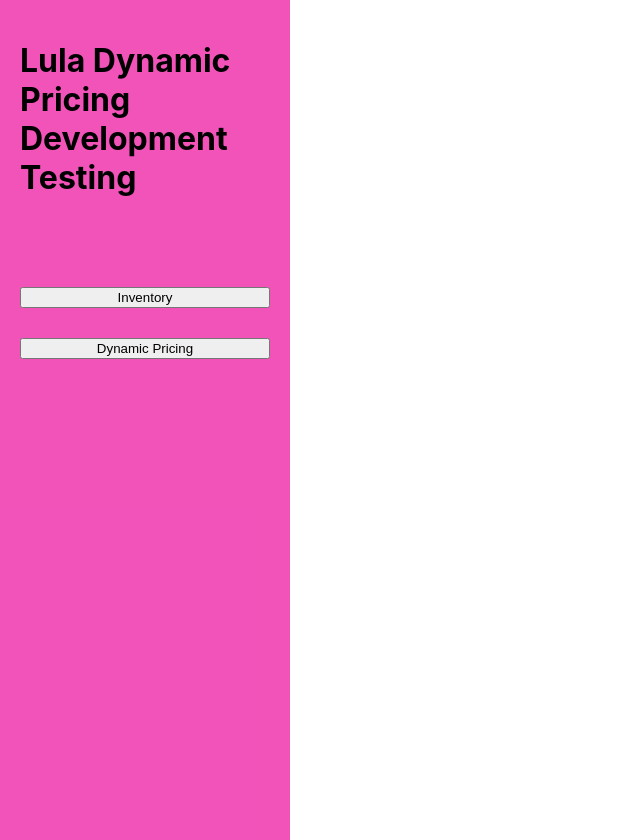
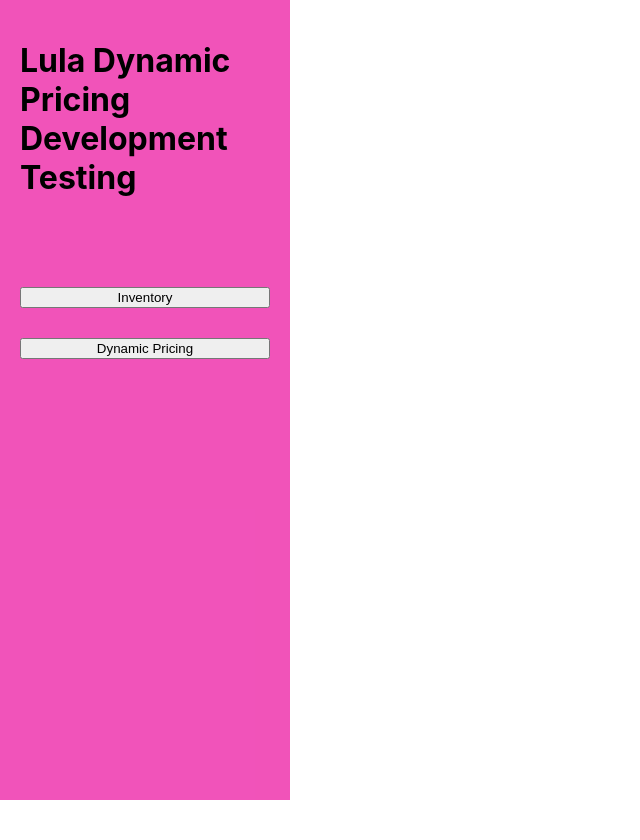
Before and after one commit to Asadali242/Dynamic-Pricing-System, a React (Create React App) app in the folder client/: page / in a window 1280 px wide. Shown: the whole page, without its empty margins (0-640 px from the left). After the commit the page ends 800 px from the top, so only its background shows below. Built offline with nearby package versions, Linux system fonts and the light colour scheme.

Commit message:
Margin
Changed the margin size

```diff
--- a/client/src/App.css
+++ b/client/src/App.css
@@ -4,7 +4,7 @@
 
 .sidebar {
   width: 250px;
-  height: 100vh;
+  height: 95vh;
   background-color: #eb0a9cb3;
   padding: 20px;
 }
```
